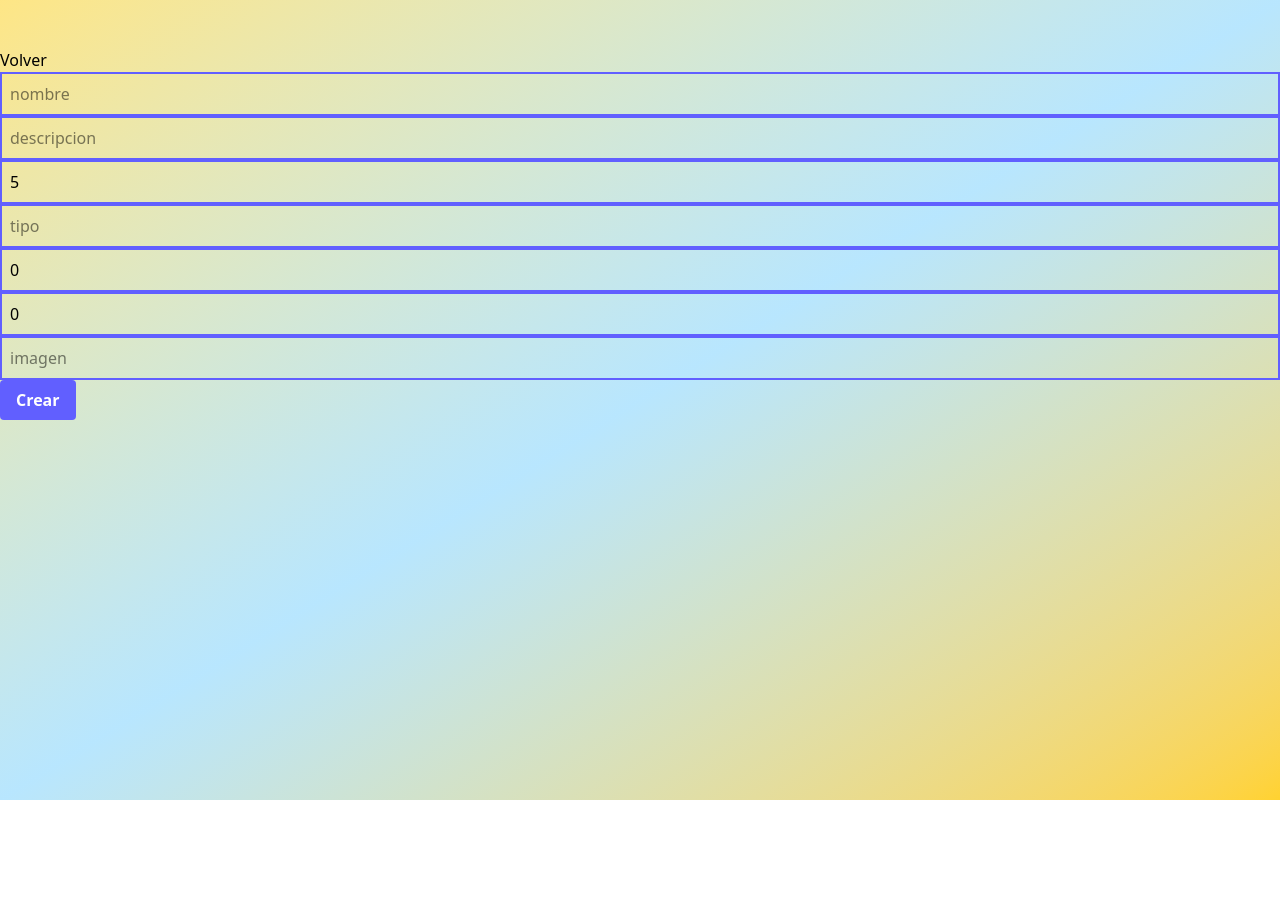
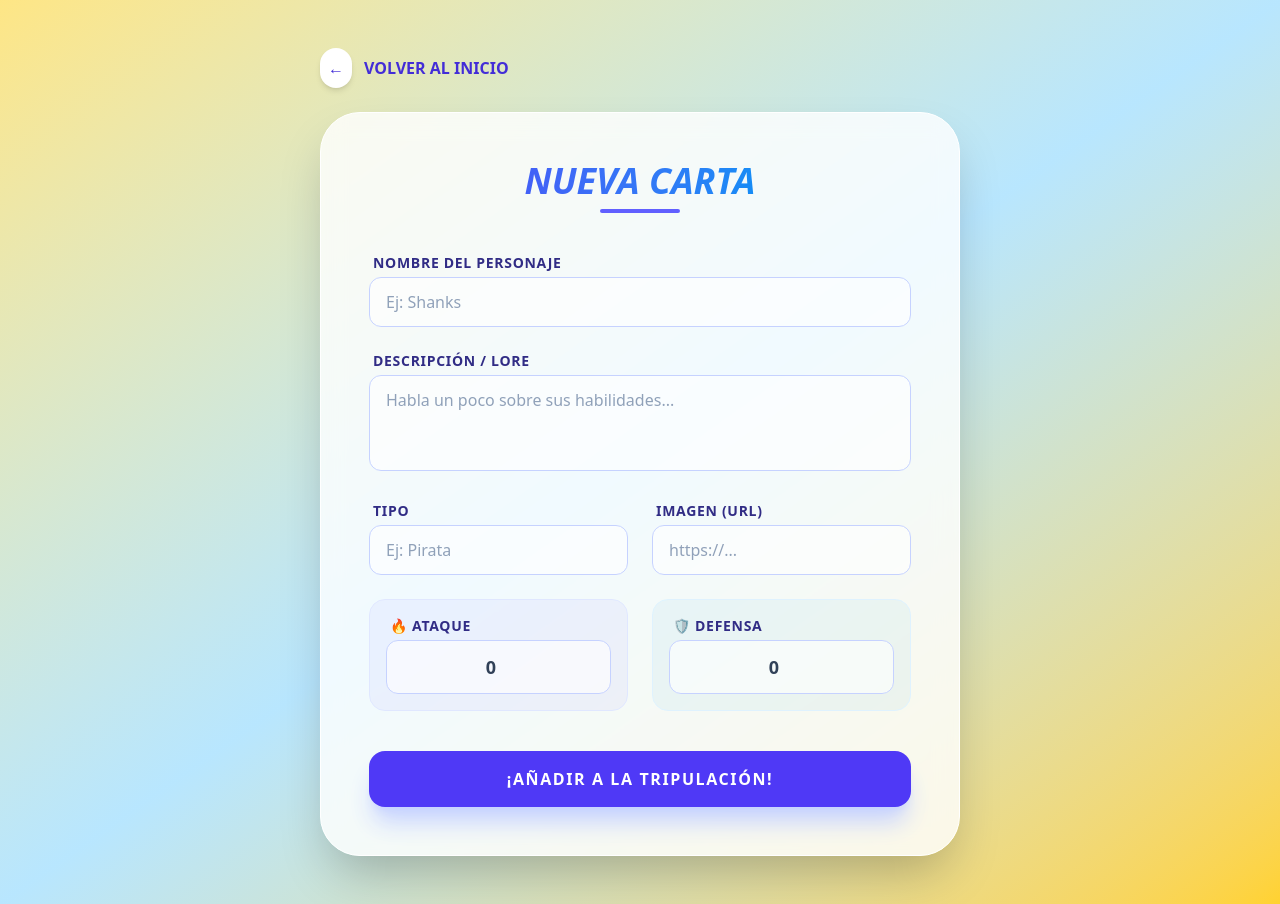
Before and after one commit to msam10/Proyecto1, a React (Vite) app in the folder proyecto_cartas/: page /Formulario in a window 1280 px wide. Before the commit the page ends 800 px from the top, so only its background shows below. Built offline with nearby package versions, Linux system fonts and the light colour scheme; no server answers.

Commit message:
actualizar comienzo

```diff
--- a/proyecto_cartas/src/App.tsx
+++ b/proyecto_cartas/src/App.tsx
@@ -4,6 +4,7 @@ import { Route, Routes } from "react-router";
 import Home from "./pages/Home";
 import Formulario from "./pages/Formulario";
 import { toApiCartaMap, toCartaMap, type iApiCarta, type IPersonaje } from "./Componentes/interfaces";
+import  Actualizarcard from "./Componentes/Edit_carta";
 
 
 const API_URL = import.meta.env.VITE_PROYECTO_CARTAS_API;
@@ -122,10 +123,9 @@ setPersonajes(listaFiltrada)
   return (
      <div className="min-h-screen bg-linear-to-br from-amber-200 via-sky-200 to-amber-300 flex flex-col items-center py-12">
        <Routes>
-     <Route path='/' element={<Home  personajes={personajes} eliminarCarta={deleteCarta}/>}/>
+     <Route path='/' element={<Home  personajes={personajes} eliminarCarta={deleteCarta} />}/>
      <Route path='/Formulario'element={<Formulario agregarCarta={addCarta}  cantidadCartas={personajes.length}/>}/>
-
-
+     <Route path='/actualizar/:numero'element={< Actualizarcard actualizarCarta={addCarta} personajes={personajes} />} />
    </Routes>
 
 
--- /dev/null
+++ b/proyecto_cartas/src/Componentes/Edit_carta.tsx
@@ -0,0 +1,222 @@
+import { useState } from "react";
+import type { IPersonaje } from "../Componentes/interfaces";
+import { Link , useParams} from "react-router";
+
+
+function ActualizarCard({actualizarCarta,personajes}:{actualizarCarta: (personaje: IPersonaje) => void, personajes:IPersonaje[]}) {
+    const parametros = useParams()
+    const id = parametros.numero
+    console.log(id);
+
+console.log(personajes);
+
+const personaje =  personajes.find((personaje)=> personaje.numero=== parseInt(id!))
+
+  const [card,setCard] = useState<IPersonaje>(personaje?personaje:{
+   nombre:"",
+   descripcion:"",
+   numero:2,
+    tipo:"",
+    ataque:0,
+    defensa:0,
+    imagen:"",
+    vida:0,
+
+  });
+
+  const [errors,setErrors] = useState({
+     nombre:"",
+   descripcion:"",
+   numero:"",
+    tipo:"",
+    ataque:"",
+    defensa:"",
+    imagen:"",
+
+});
+
+
+ const validateCard = (): boolean => {
+      let flag = true;
+      let nombreError = "";
+      let descripcionError = "";
+      let ataqueError = "";
+      let defensaError = "" ;
+      let tipoError = "";
+      let imagenError = "";
+
+      if(!card.nombre || card.nombre.length < 3 ) {
+        nombreError = "El nombre debe de tener al menos 3 caracteres";
+        flag = false;
+
+      }
+      if(!card.descripcion) {
+      descripcionError = "La descripcion es obligatoria";
+      flag = false;
+
+      }
+      if(!card.ataque || isNaN(card.ataque) || Number(card.ataque) < 0 ) {
+       ataqueError = "El ataque debe ser un numero positivo";
+      flag = false;
+
+      }
+      if(!card.defensa || isNaN(card.defensa) || Number(card.defensa) < 0 ) {
+       defensaError = "El defensa debe ser un numero positivo";
+      flag = false;
+
+      }
+      if(!card.tipo) {
+      tipoError = "El tipo es obligatorio";
+      flag = false;
+
+      }
+      if(!card.imagen) {
+      imagenError = "La URL de la imagen es obligatoria";
+      window.alert(imagenError)
+      flag = false;
+
+      }
+
+       setErrors({
+        nombre:nombreError,
+        descripcion:descripcionError,
+        tipo:tipoError,
+        ataque:ataqueError,
+        defensa:defensaError,
+        imagen:imagenError,
+        numero:'',
+
+
+      });
+
+      return flag;
+    };
+
+    const handleSubmit = () => {
+    console.log(validateCard());
+     if(validateCard()){
+      alert("enviando carta...");
+      actualizarCarta(card)
+     }
+
+
+    };
+
+
+    if (!card.nombre){
+        return <>No se encontro esa carta</>
+    }
+
+
+
+
+
+  return (
+
+     <div>
+      <Link to='/'>
+      <h1>Volver</h1>
+      </Link>
+     <input type="text"
+     placeholder="nombre"
+     className="border-2 border-indigo-500 outline-0 focus:border-indigo-700 rounder-nd p-2 w-full max-w-nd "
+     value={card.nombre}
+     onChange={(e) => setCard({...card , nombre: e.target.value})}
+          onFocus={()=>{
+      setErrors({...errors, nombre :""})
+
+     }}
+
+     />
+
+     {errors.nombre && <p className="text-red-500">{errors.nombre}</p>}
+
+     <input type="text"
+     placeholder="descripcion"
+     className="border-2 border-indigo-500 outline-0 focus:border-indigo-700 rounder-nd p-2 w-full max-w-nd "
+     value={card.descripcion}
+     onChange={(e) => setCard({...card , descripcion: e.target.value})}
+          onFocus={()=>{
+      setErrors({...errors, descripcion:""})
+
+     }}
+
+      />
+      {errors.descripcion && <p className="text-red-500">{errors.descripcion}</p>}
+
+     <input type="number"
+     placeholder="numero"
+     className="border-2 border-indigo-500 outline-0 focus:border-indigo-700 rounder-nd p-2 w-full max-w-nd "
+     value={card.numero}
+     onChange={(e) => setCard({...card , numero:Number( e.target.value)})}
+          onFocus={()=>{
+      setErrors({...errors, numero:""})
+
+     }}
+
+      />
+      {errors.numero && <p className="text-red-500">{errors.numero}</p>}
+
+      <input type="text"
+     placeholder="tipo"
+     className="border-2 border-indigo-500 outline-0 focus:border-indigo-700 rounder-nd p-2 w-full max-w-nd "
+     value={card.tipo}
+     onChange={(e) => setCard({...card , tipo: e.target.value})}
+          onFocus={()=>{
+      setErrors({...errors, tipo:""})
+
+     }}
+
+      />
+      {errors.tipo && <p className="text-red-500">{errors.tipo}</p>}
+
+      <input type="number"
+     placeholder="defensa"
+     className="border-2 border-indigo-500 outline-0 focus:border-indigo-700 rounder-nd p-2 w-full max-w-nd "
+     value={card.defensa}
+     onChange={(e) => setCard({...card , defensa:Number( e.target.value)})}
+          onFocus={()=>{
+      setErrors({...errors, defensa:""})
+
+     }}
+
+      />
+      {errors.defensa && <p className="text-red-500">¨{errors.defensa}</p>}
+
+
+      <input type="number"
+     placeholder="ataque"
+     className="border-2 border-indigo-500 outline-0 focus:border-indigo-700 rounder-nd p-2 w-full max-w-nd "
+     value={card.ataque}
+     onChange={(e) => setCard({...card , ataque:Number(e.target.value)})}
+          onFocus={()=>{
+      setErrors({...errors, ataque:""})
+
+     }}
+
+      />
+      {errors.ataque && <p className="text-red-500">{errors.ataque}</p>}
+
+      <input type="text"
+     placeholder="imagen"
+     className="border-2 border-indigo-500 outline-0 focus:border-indigo-700 rounder-nd p-2 w-full max-w-nd "
+     onFocus={()=>{
+      setErrors({...errors, imagen:""})
+
+     }}
+
+     value={card.imagen}
+     onChange={(e) => setCard({...card , imagen: e.target.value})}
+      />
+      {errors.imagen && <p className="text-red-500">{errors.imagen}</p>}
+    <button
+     className="bg-indigo-500 hover:bg-indigo-700 text-white font-bold py-2 px-4 rounded"
+     onClick={handleSubmit}
+    >
+      Crear
+    </button>
+
+
+     </div>
+     ) }
+export default ActualizarCard;
--- a/proyecto_cartas/src/pages/Formulario.tsx
+++ b/proyecto_cartas/src/pages/Formulario.tsx
@@ -1,221 +1,180 @@
 import { useState } from "react";
 import type { IPersonaje } from "../Componentes/interfaces";
-import { Link } from "react-router";
+import { Link, useNavigate } from "react-router";
 
-
-function Formulario({agregarCarta,cantidadCartas}:{agregarCarta: (personaje: IPersonaje) => void,cantidadCartas:number}) {
-
-
-  const [card,setCard] = useState<IPersonaje>({
-   nombre:"",
-   descripcion:"",
-   numero:cantidadCartas+1,
-    tipo:"",
-    ataque:0,
-    defensa:0,
-    imagen:"",
-    vida:0,
-
+function Formulario({ agregarCarta, cantidadCartas }: { agregarCarta: (personaje: IPersonaje) => void, cantidadCartas: number }) {
+  const navigate = useNavigate();
+  const [card, setCard] = useState<IPersonaje>({
+    nombre: "",
+    descripcion: "",
+    numero: cantidadCartas + 1,
+    tipo: "",
+    ataque: 0,
+    defensa: 0,
+    imagen: "",
+    vida: 100,
   });
 
-  const [errors,setErrors] = useState({
-     nombre:"",
-   descripcion:"",
-   numero:"",
-    tipo:"",
-    ataque:"",
-    defensa:"",
-    imagen:"",
-
+  const [errors, setErrors] = useState({
+    nombre: "",
+    descripcion: "",
+    tipo: "",
+    ataque: "",
+    defensa: "",
+    imagen: "",
   });
-
-
- const CrearCarta =() =>{
-
-
-
-
-
- }
-
-
 
   const validateCard = (): boolean => {
     let flag = true;
-      let nombreError = "";
-      let descripcionError = "";
-      let ataqueError = "";
-      let defensaError = "" ;
-      let tipoError = "";
-      let imagenError = "";
+    let newErrors = { nombre: "", descripcion: "", tipo: "", ataque: "", defensa: "", imagen: "" };
 
-      if(!card.nombre || card.nombre.length < 3 ) {
-        nombreError = "El nombre debe de tener al menos 3 caracteres";
+    if (!card.nombre || card.nombre.length < 3) {
+      newErrors.nombre = "Mínimo 3 caracteres";
       flag = false;
-
     }
-      if(!card.descripcion) {
-      descripcionError = "La descripcion es obligatoria";
+    if (!card.descripcion) {
+      newErrors.descripcion = "La descripción es necesaria";
       flag = false;
-
     }
-      if(!card.ataque || isNaN(card.ataque) || Number(card.ataque) < 0 ) {
-       ataqueError = "El ataque debe ser un numero positivo";
+    if (card.ataque < 0) {
+      newErrors.ataque = "Ataque inválido";
       flag = false;
-
     }
-      if(!card.defensa || isNaN(card.defensa) || Number(card.defensa) < 0 ) {
-       defensaError = "El defensa debe ser un numero positivo";
+    if (card.defensa < 0) {
+      newErrors.defensa = "Defensa inválida";
       flag = false;
-
     }
-      if(!card.tipo) {
-      tipoError = "El tipo es obligatorio";
+    if (!card.tipo) {
+      newErrors.tipo = "El tipo es obligatorio";
       flag = false;
-
     }
-      if(!card.imagen) {
-      imagenError = "La URL de la imagen es obligatoria";
-      window.alert(imagenError)
+    if (!card.imagen) {
+      newErrors.imagen = "URL de imagen obligatoria";
       flag = false;
-
     }
 
-       setErrors({
-        nombre:nombreError,
-        descripcion:descripcionError,
-        tipo:tipoError,
-        ataque:ataqueError,
-        defensa:defensaError,
-        imagen:imagenError,
-        numero:'',
-
-
-      });
-
+    setErrors(newErrors);
     return flag;
   };
 
   const handleSubmit = () => {
-    console.log(validateCard());
-     if(validateCard()){
-      alert("enviando carta...");
-      agregarCarta(card)
+    if (validateCard()) {
+      agregarCarta(card);
+      navigate("/"); // Redirige al home tras crear
+    }
+  };
+
+  // Clases de estilo constantes
+  const inputClass = "w-full bg-white/60 border border-indigo-200 rounded-xl px-4 py-3 outline-none focus:border-indigo-500 focus:ring-2 focus:ring-indigo-200 transition-all placeholder:text-slate-400 text-slate-700";
+  const labelClass = "text-sm font-bold text-indigo-900 mb-1 block ml-1 uppercase tracking-wider";
+
+  return (
+    <div className="w-full max-w-2xl px-4">
+      {/* Botón Volver */}
+      <Link to="/" className="inline-flex items-center text-indigo-700 hover:text-indigo-900 font-bold mb-6 group transition-all">
+        <span className="bg-white p-2 rounded-full shadow-md group-hover:scale-110 transition-transform mr-3">←</span>
+        VOLVER AL INICIO
+      </Link>
+
+      {/* Tarjeta del Formulario */}
+      <div className="bg-white/80 backdrop-blur-md rounded-[2.5rem] shadow-2xl border border-white p-8 md:p-12">
+        <div className="text-center mb-10">
+          <h2 className="text-4xl font-black text-transparent bg-clip-text bg-gradient-to-r from-indigo-600 to-sky-500 uppercase italic">
+            Nueva Carta
+          </h2>
+          <div className="h-1 w-20 bg-indigo-500 mx-auto mt-2 rounded-full"></div>
+        </div>
+
+        <div className="grid grid-cols-1 md:grid-cols-2 gap-6">
+          {/* Nombre */}
+          <div className="md:col-span-2">
+            <label className={labelClass}>Nombre del Personaje</label>
+            <input
+              type="text"
+              placeholder="Ej: Shanks"
+              className={inputClass}
+              value={card.nombre}
+              onChange={(e) => setCard({ ...card, nombre: e.target.value })}
+              onFocus={() => setErrors({ ...errors, nombre: "" })}
+            />
+            {errors.nombre && <p className="text-red-500 text-xs mt-1 italic">{errors.nombre}</p>}
+          </div>
+
+          {/* Descripción */}
+          <div className="md:col-span-2">
+            <label className={labelClass}>Descripción / Lore</label>
+            <textarea
+              placeholder="Habla un poco sobre sus habilidades..."
+              className={`${inputClass} h-24 resize-none`}
+              value={card.descripcion}
+              onChange={(e) => setCard({ ...card, descripcion: e.target.value })}
+              onFocus={() => setErrors({ ...errors, descripcion: "" })}
+            />
+            {errors.descripcion && <p className="text-red-500 text-xs mt-1 italic">{errors.descripcion}</p>}
+          </div>
+
+          {/* Tipo */}
+          <div>
+            <label className={labelClass}>Tipo</label>
+            <input
+              type="text"
+              placeholder="Ej: Pirata"
+              className={inputClass}
+              value={card.tipo}
+              onChange={(e) => setCard({ ...card, tipo: e.target.value })}
+              onFocus={() => setErrors({ ...errors, tipo: "" })}
+            />
+            {errors.tipo && <p className="text-red-500 text-xs mt-1 italic">{errors.tipo}</p>}
+          </div>
+
+          {/* Imagen URL */}
+          <div>
+            <label className={labelClass}>Imagen (URL)</label>
+            <input
+              type="text"
+              placeholder="https://..."
+              className={inputClass}
+              value={card.imagen}
+              onChange={(e) => setCard({ ...card, imagen: e.target.value })}
+              onFocus={() => setErrors({ ...errors, imagen: "" })}
+            />
+            {errors.imagen && <p className="text-red-500 text-xs mt-1 italic">{errors.imagen}</p>}
+          </div>
+
+          {/* Estadísticas en contenedores destacados */}
+          <div className="bg-indigo-600/5 p-4 rounded-2xl border border-indigo-100 group">
+            <label className={labelClass}>🔥 Ataque</label>
+            <input
+              type="number"
+              className={`${inputClass} text-center font-bold text-lg`}
+              value={card.ataque}
+              onChange={(e) => setCard({ ...card, ataque: Number(e.target.value) })}
+            />
+          </div>
+
+          <div className="bg-sky-600/5 p-4 rounded-2xl border border-sky-100">
+            <label className={labelClass}>🛡️ Defensa</label>
+            <input
+              type="number"
+              className={`${inputClass} text-center font-bold text-lg`}
+              value={card.defensa}
+              onChange={(e) => setCard({ ...card, defensa: Number(e.target.value) })}
+            />
+          </div>
+
+          {/* Botón Final */}
+          <div className="md:col-span-2 mt-4">
+            <button
+              onClick={handleSubmit}
+              className="w-full bg-indigo-600 hover:bg-indigo-700 text-white font-black py-4 rounded-2xl shadow-xl shadow-indigo-200 transform transition hover:-translate-y-1 active:scale-95 uppercase tracking-widest"
+            >
+              ¡Añadir a la Tripulación!
+            </button>
+          </div>
+        </div>
+      </div>
+    </div>
+  );
 }
 
-
-    };
-
-
-
-
-
-  return (
-
-     <div>
-      <Link to='/'>
-      <h1>Volver</h1>
-      </Link>
-     <input type="text"
-     placeholder="nombre"
-     className="border-2 border-indigo-500 outline-0 focus:border-indigo-700 rounder-nd p-2 w-full max-w-nd "
-     value={card.nombre}
-     onChange={(e) => setCard({...card , nombre: e.target.value})}
-          onFocus={()=>{
-      setErrors({...errors, nombre :""})
-
-     }}
-
-     />
-
-     {errors.nombre && <p className="text-red-500">{errors.nombre}</p>}
-
-     <input type="text"
-     placeholder="descripcion"
-     className="border-2 border-indigo-500 outline-0 focus:border-indigo-700 rounder-nd p-2 w-full max-w-nd "
-     value={card.descripcion}
-     onChange={(e) => setCard({...card , descripcion: e.target.value})}
-          onFocus={()=>{
-      setErrors({...errors, descripcion:""})
-
-     }}
-
-      />
-      {errors.descripcion && <p className="text-red-500">{errors.descripcion}</p>}
-
-     <input type="number"
-     placeholder="numero"
-     className="border-2 border-indigo-500 outline-0 focus:border-indigo-700 rounder-nd p-2 w-full max-w-nd "
-     value={card.numero}
-     onChange={(e) => setCard({...card , numero:Number( e.target.value)})}
-          onFocus={()=>{
-      setErrors({...errors, numero:""})
-
-     }}
-
-      />
-      {errors.numero && <p className="text-red-500">{errors.numero}</p>}
-
-      <input type="text"
-     placeholder="tipo"
-     className="border-2 border-indigo-500 outline-0 focus:border-indigo-700 rounder-nd p-2 w-full max-w-nd "
-     value={card.tipo}
-     onChange={(e) => setCard({...card , tipo: e.target.value})}
-          onFocus={()=>{
-      setErrors({...errors, tipo:""})
-
-     }}
-
-      />
-      {errors.tipo && <p className="text-red-500">{errors.tipo}</p>}
-
-      <input type="number"
-     placeholder="defensa"
-     className="border-2 border-indigo-500 outline-0 focus:border-indigo-700 rounder-nd p-2 w-full max-w-nd "
-     value={card.defensa}
-     onChange={(e) => setCard({...card , defensa:Number( e.target.value)})}
-          onFocus={()=>{
-      setErrors({...errors, defensa:""})
-
-     }}
-
-      />
-      {errors.defensa && <p className="text-red-500">¨{errors.defensa}</p>}
-
-
-      <input type="number"
-     placeholder="ataque"
-     className="border-2 border-indigo-500 outline-0 focus:border-indigo-700 rounder-nd p-2 w-full max-w-nd "
-     value={card.ataque}
-     onChange={(e) => setCard({...card , ataque:Number(e.target.value)})}
-          onFocus={()=>{
-      setErrors({...errors, ataque:""})
-
-     }}
-
-      />
-      {errors.ataque && <p className="text-red-500">{errors.ataque}</p>}
-
-      <input type="text"
-     placeholder="imagen"
-     className="border-2 border-indigo-500 outline-0 focus:border-indigo-700 rounder-nd p-2 w-full max-w-nd "
-     onFocus={()=>{
-      setErrors({...errors, imagen:""})
-
-     }}
-
-     value={card.imagen}
-     onChange={(e) => setCard({...card , imagen: e.target.value})}
-      />
-      {errors.imagen && <p className="text-red-500">{errors.imagen}</p>}
-    <button
-     className="bg-indigo-500 hover:bg-indigo-700 text-white font-bold py-2 px-4 rounded"
-     onClick={handleSubmit}
-    >
-      Crear
-    </button>
-
-
-     </div>
-     ) }
 export default Formulario;
```
Lines whose indentation alone changed are shown as unchanged.
